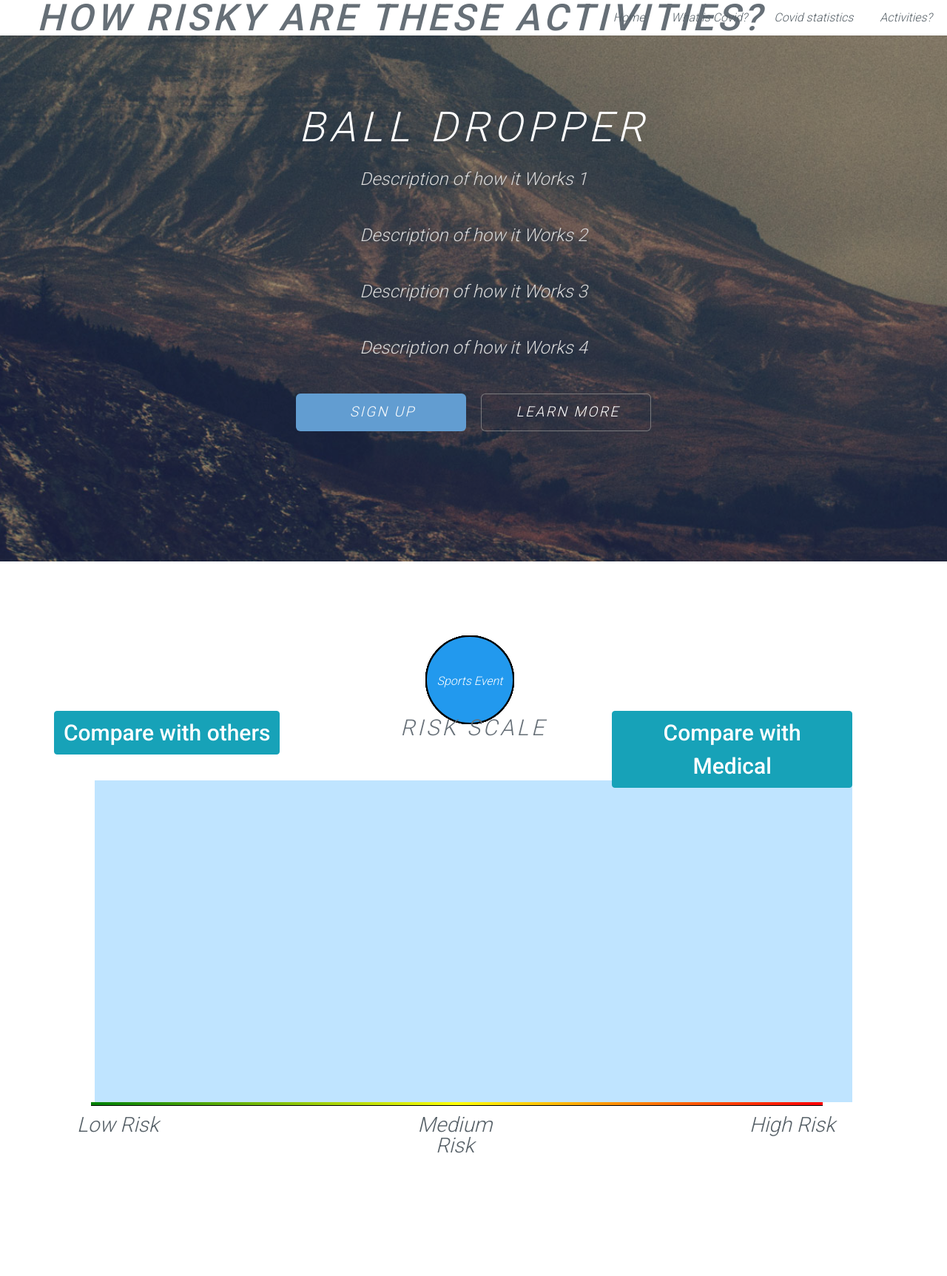
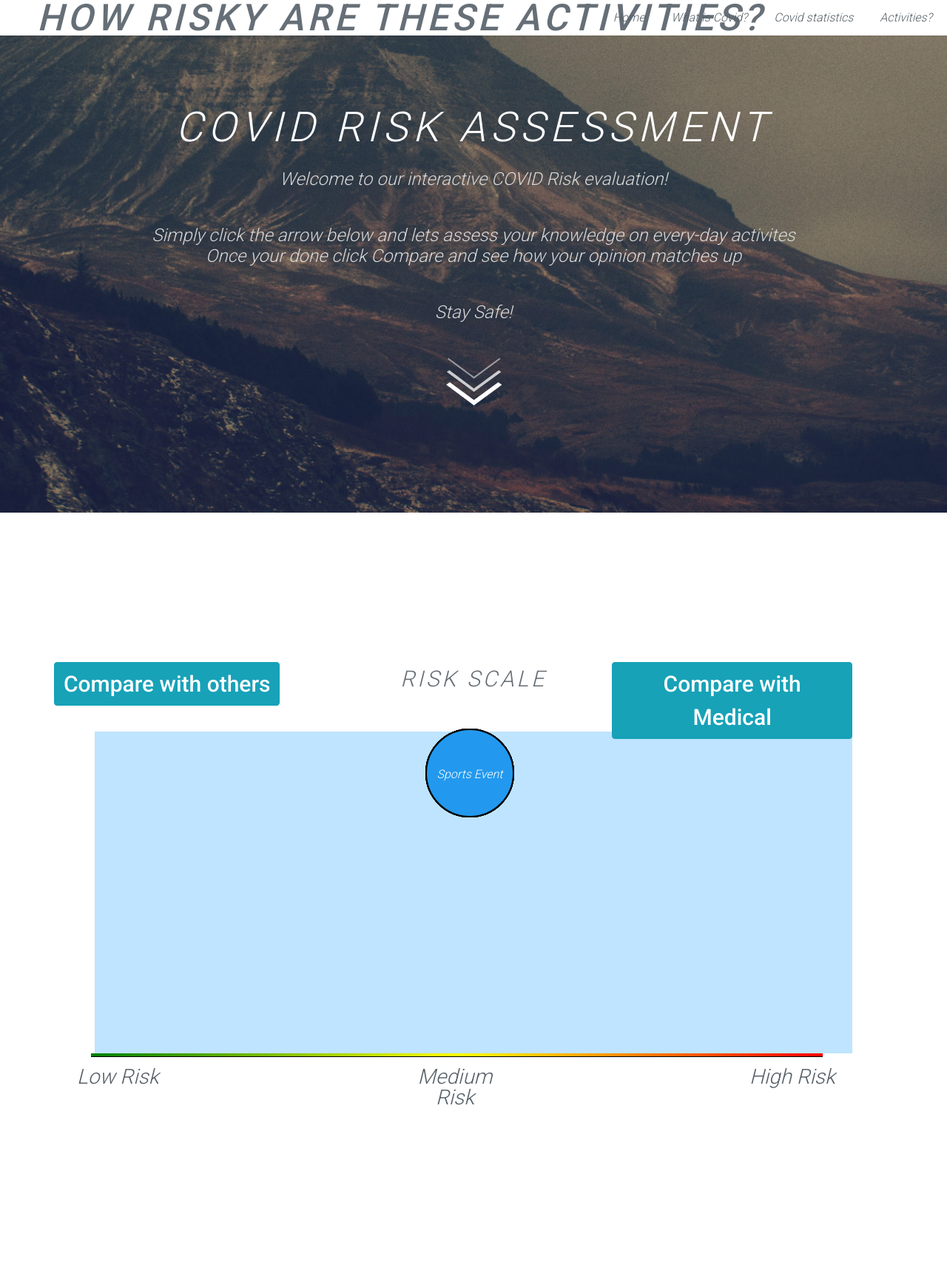
Before and after one commit to PDevanney/KnowYourRisk, a Flask app: page / in a window 1280 px wide. Shown: the top 1725 px of the page at 74% size. After the commit the page ends 1494 px from the top, so only its background shows below. Run offline with Flask 2, Linux system fonts and the light colour scheme; some libraries are stand-ins or nearby versions.

Commit message:
Fixed Styling

```diff
--- a/Templates/prototype.html
+++ b/Templates/prototype.html
@@ -3,20 +3,27 @@
 
 <section id="banner">
     <div class="inner">
-        <h2>Ball Dropper</h2>
-        <p>Description of how it Works 1</p>
-        <p>Description of how it Works 2</p>
-        <p>Description of how it Works 3</p>
-        <p>Description of how it Works 4</p>
+        <h2>COVID Risk Assessment</h2>
+        <p>Welcome to our interactive COVID Risk evaluation!</p>
+        <p>Simply click the arrow below and lets assess your knowledge on every-day activites
+            <br>
+            Once your done click Compare and see how your opinion matches up</p>
+        <p>Stay Safe!</p>
 
         <ul class="actions">
-            <li><a href="#content" class="button big special">Sign Up</a></li>
-            <li><a href="#elements" class="button big alt">Learn More</a></li>
+            <a href="/#graph">
+                <div class="content">
+                    <svg id="more-arrows">
+                        <polygon class="arrow-top" points="37.6,27.9 1.8,1.3 3.3,0 37.6,25.3 71.9,0 73.7,1.3 "/>
+                        <polygon class="arrow-middle" points="37.6,45.8 0.8,18.7 4.4,16.4 37.6,41.2 71.2,16.4 74.5,18.7 "/>
+                        <polygon class="arrow-bottom" points="37.6,64 0,36.1 5.1,32.8 37.6,56.8 70.4,32.8 75.5,36.1 "/>
+                    </svg>
+                </div>
+            </a>
         </ul>
-    <div>
+        </div>
 </section>
-<div class="ball-buffer">
-</div>
+<section id="graph">
 <div id="gym" class="draggable drag-drop" onmouseover="hoverHighlight('gym', '1')" onmouseout="hoverHighlight('gym', '0.5')">
     <p style="position: relative; top: 40%;">Gym</p>
 </div>
@@ -181,4 +188,5 @@
         </div>
     </div>
 </div>
+</section>
 {% endblock %}
--- a/static/css/template.css
+++ b/static/css/template.css
@@ -8,6 +8,10 @@
     text-align: center;
 
   }
+
+html {
+    scroll-behavior: smooth;
+}
 
   ul.menu {
     list-style-type: none; /* Remove bullets */
@@ -346,3 +350,40 @@
   color: black;
   background-color: #ff0000;
 }
+/* Arrow & Hover Animation */
+#more-arrows {
+    width: 75px;
+    height: 65px;
+
+&:hover {
+polygon {
+    fill: #FFF;
+    transition: all .2s ease-out;
+
+&.arrow-bottom {
+     transform: translateY(-18px);
+ }
+
+&.arrow-top {
+     transform: translateY(18px);
+ }
+
+}
+
+}
+
+}
+
+polygon {
+    fill: #FFF;
+    transition: all .2s ease-out;
+
+&.arrow-middle {
+     opacity: 0.75;
+ }
+
+&.arrow-top {
+     opacity: 0.5
+ }
+
+}
```
